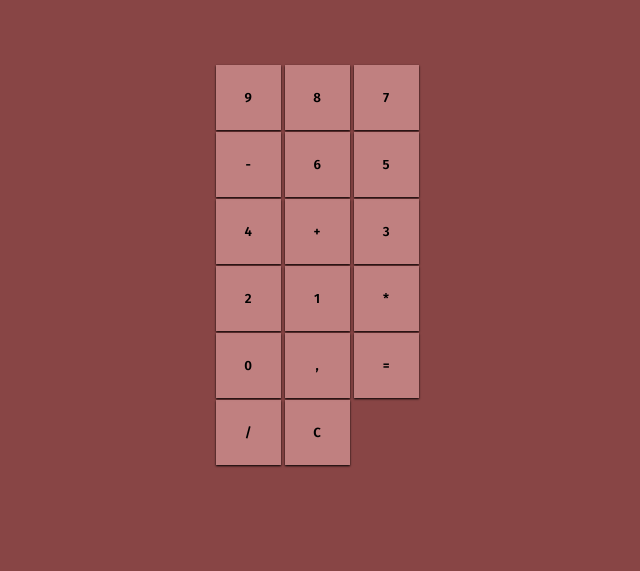
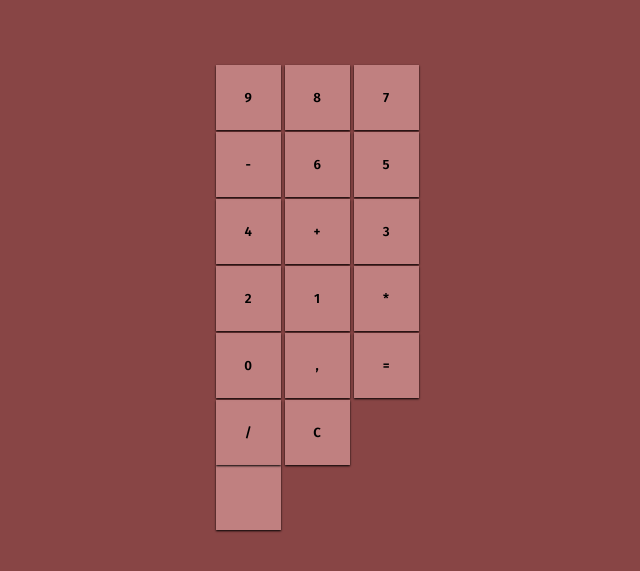
Before and after one commit to MarinaAlane/Calculator-App, a plain HTML site: page index.html in a window 1280 px wide. Shown: the part 105-676 px from the top of the page, without its empty margins (298-938 px from the left). Drawn offline with Linux system fonts and the light colour scheme.

Commit message:
Tentando implementar visor.

```diff
--- a/index.html
+++ b/index.html
@@ -29,6 +29,8 @@
 <button class="num">=</button>
 <button class="num">/</button>
 <button class="num">C</button>
-  </main>
+<p id="visor"></p>
+</main>
 </body>
+<script src='script.js'></script>
 </html>
--- a/style.css
+++ b/style.css
@@ -35,3 +35,25 @@ main {
     margin-left: 40%;
     padding-top: 5%;
 }
+
+#visor {
+    /*display: flex;
+    height: 65px;
+    width: 195px;
+    font-family: 'Fira Sans', sans-serif;
+    background-color: rgb(197, 191, 175);
+    border: unset;
+    box-shadow: 0px 1px 2px black;
+    margin-left: 80px;*/
+    display: table-cell;
+height: 65px;
+width: 65px;
+/*align-items: center;
+justify-content: center;*/
+font-family: 'Fira Sans', sans-serif;
+margin-top: 2px;
+background-color: rgba(211, 148, 148, 0.746);;
+border: unset;
+box-shadow: 0px 1px 2px black;
+
+}
```
